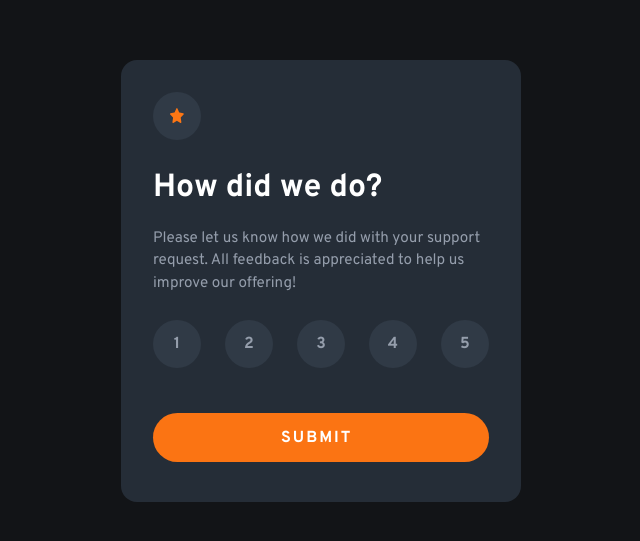
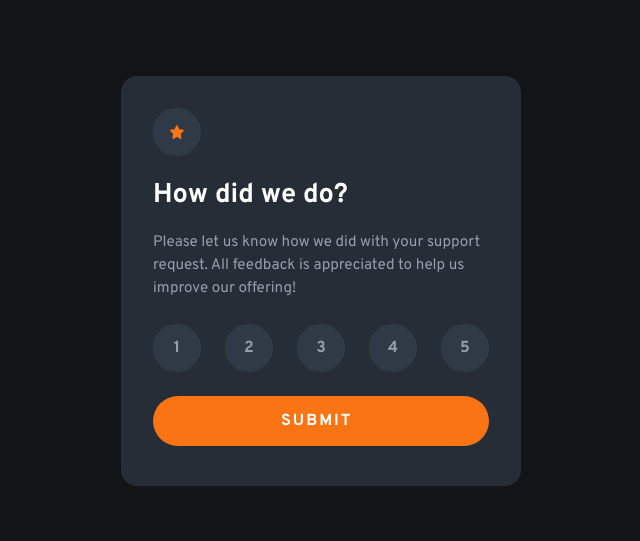
Before and after one commit to Ghravitee/React-component-1, a React (Vite) app: page / in a window 1280 px wide. Shown: the part 119-660 px from the top of the page, without its empty margins (319-959 px from the left). Built offline with nearby package versions, Linux system fonts and the light colour scheme.

Commit message:
Fifth commit

```diff
--- a/src/index.css
+++ b/src/index.css
@@ -132,7 +132,7 @@ body {
 .heading,
 .feedback-heading {
   color: var(--White);
-  font-size: 2rem;
+  font-size: 1.7rem;
   font-weight: 700;
   margin-bottom: 1rem;
 }
@@ -179,7 +179,7 @@ body {
 }
 
 .star {
-  margin-bottom: 1.5rem;
+  margin-bottom: 1.2rem;
 }
 
 .feedback-star {
@@ -199,7 +199,7 @@ body {
   display: flex;
   justify-content: space-between;
   gap: 1.5rem;
-  margin-bottom: 2.8rem;
+  margin-bottom: 1.5rem;
 
 }
 
```
